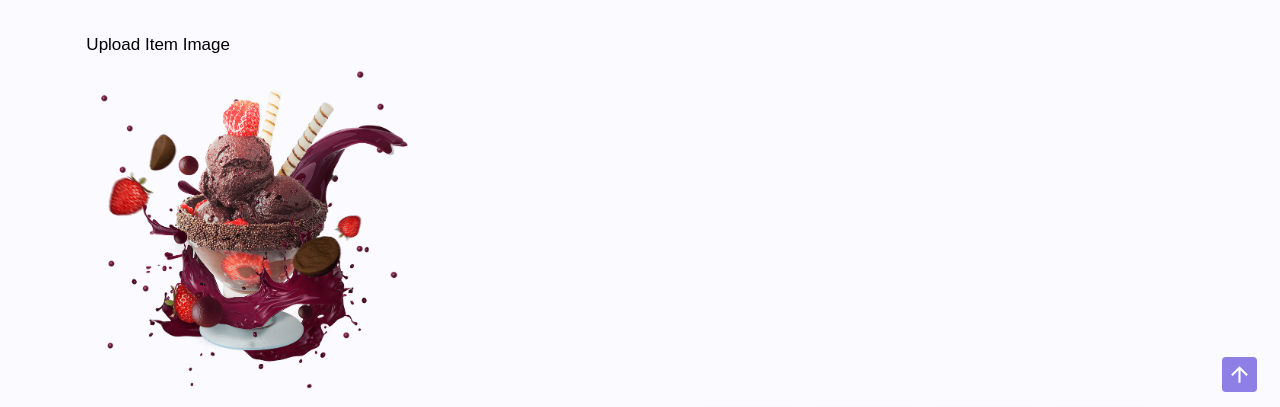
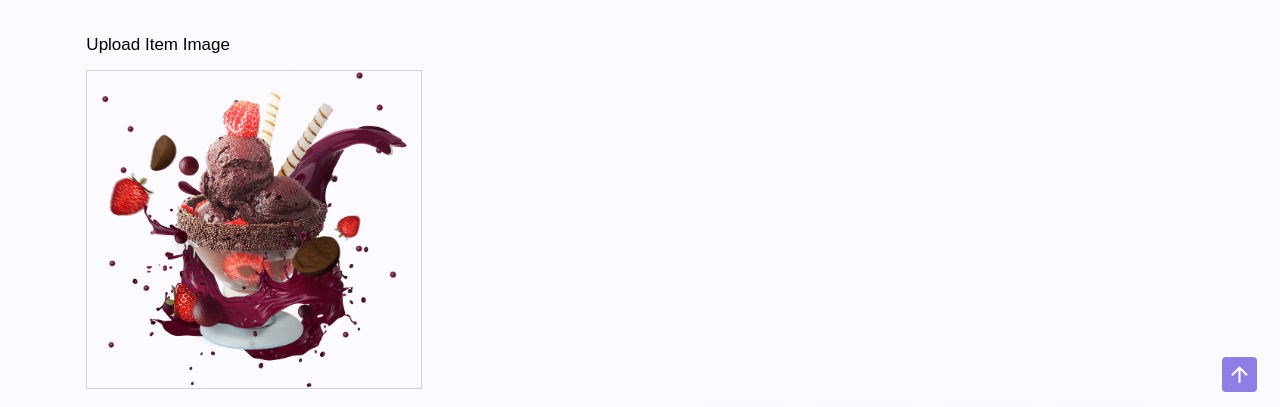
Before and after one commit to AshanSandeep06/Food-Shop-System, a React (Create React App) app in the folder frontend/: page /manage_item in a window 1280 px wide. Shown: the part 389-796 px from the top of the page. Built offline with nearby package versions, Linux system fonts and the light colour scheme.

Commit message:
Content Updated in ManageItem Component

```diff
--- a/frontend/src/pages/ManageItem/ManageItem.tsx
+++ b/frontend/src/pages/ManageItem/ManageItem.tsx
@@ -151,7 +151,7 @@ const ManageItem = () => {
           <img
             id="itemImage"
             src={iceCreamImg}
-            className="object-contain h-[319px]"
+            className="object-contain h-[319px] border !border-slate-300"
           />
           <TextField
             type="file"
```
